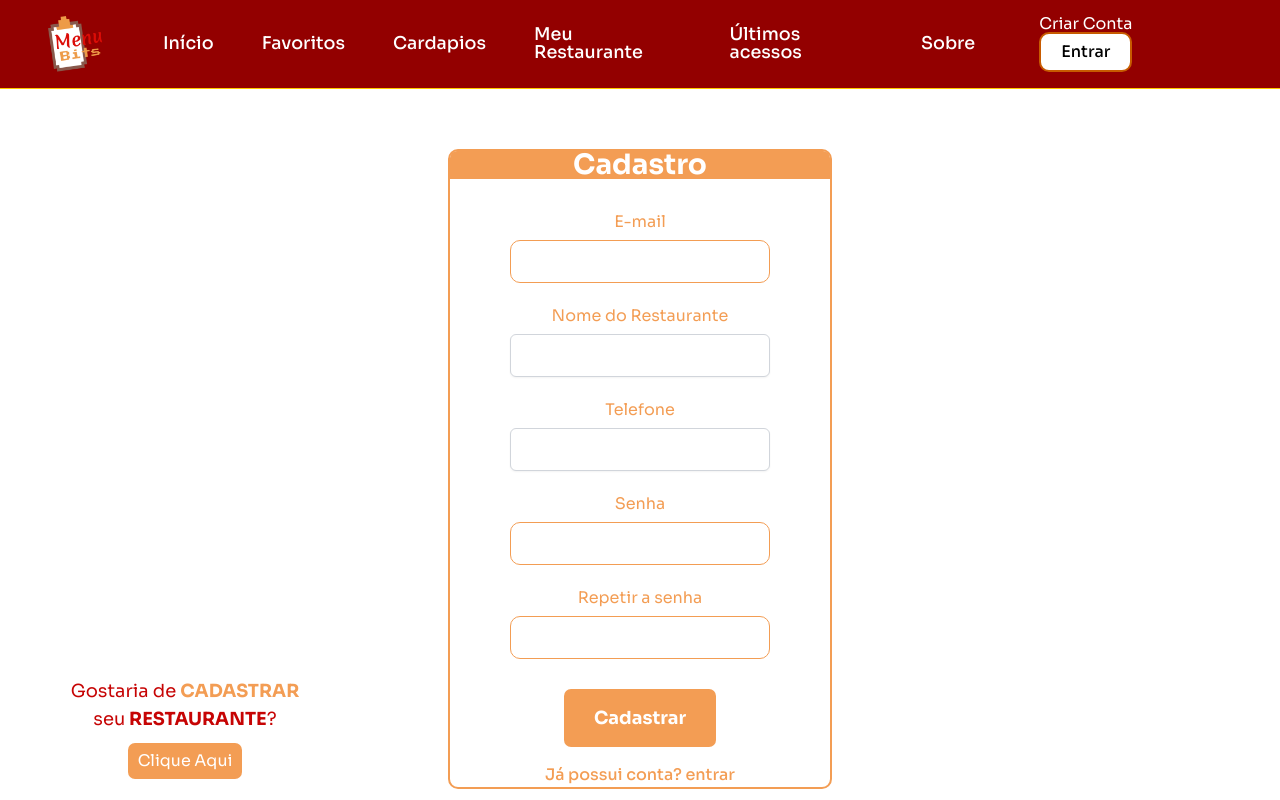
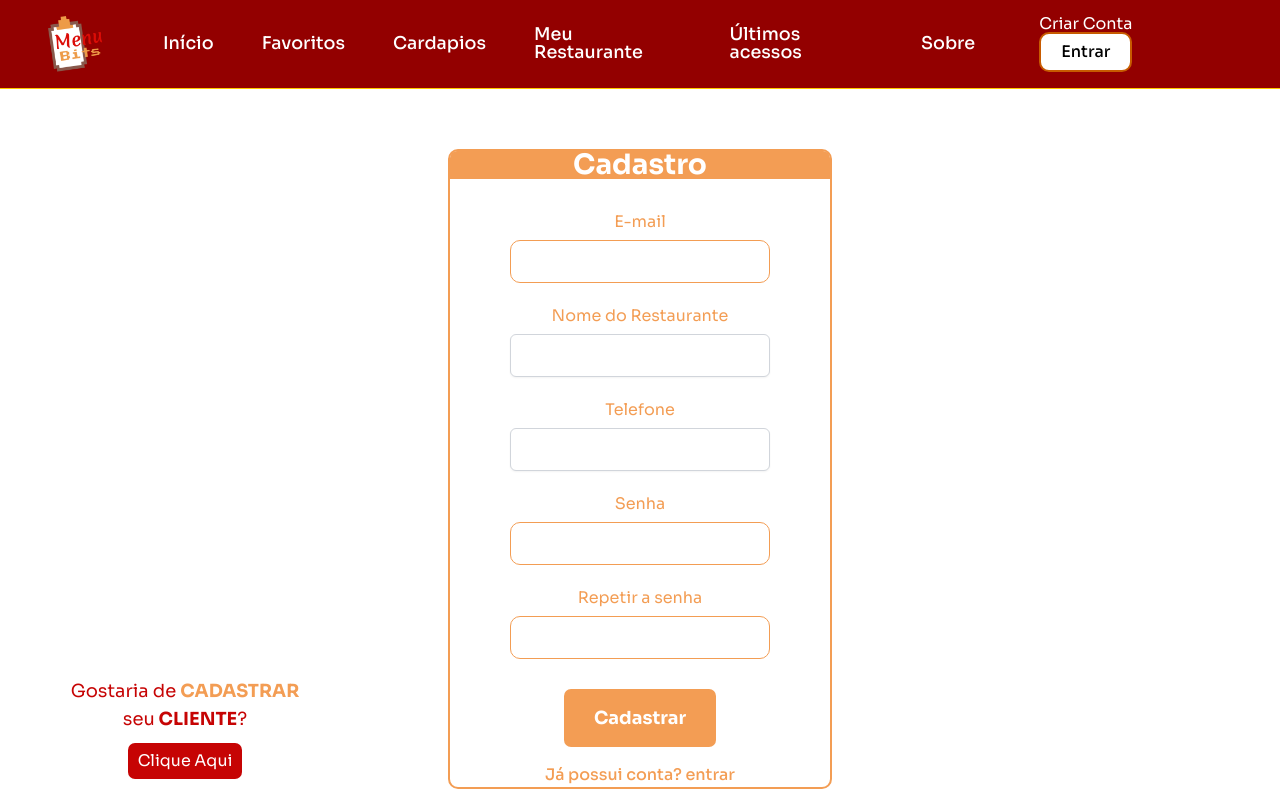
Before and after one commit to ICEI-PUC-Minas-PMV-ADS/pmv-ads-2023-2-e4-proj-infra-t4-MenuBits, a React (Vite) app in the folder src/frontend/: page /register-restaurant in a window 1280 px wide. Built offline with nearby package versions, Linux system fonts and the light colour scheme.

Commit message:
change sign by profile

```diff
--- a/src/frontend/src/components/SignUpFormClient/index.jsx
+++ b/src/frontend/src/components/SignUpFormClient/index.jsx
@@ -58,15 +58,9 @@ const SignUpFormClient = () => {
 
 	return (
 		<Content>
-			{profile === "restaurant" ? (
 				<ClientRegister>
 					<Title>Cadastro</Title>
 				</ClientRegister>
-			) : (
-				<ClientRegister>
-					<Title>Cadastro</Title>
-				</ClientRegister>
-			)}
 			<Form>
 				<Field>
 					<Label>Nome</Label>
--- a/src/frontend/src/main.jsx
+++ b/src/frontend/src/main.jsx
@@ -18,8 +18,8 @@ ReactDOM.createRoot(document.getElementById("root")).render(
           {/* Cliente */}
           <Route path="/" element={<HomePage />} />
           <Route path="/about" element={<About />} />
-          <Route path="/register-client" element={<RegisterPage />} />
-          <Route path="/register-restaurant" element={<RegisterPage  />} />
+          <Route path="/register-client" element={<RegisterPage profile='client' />} />
+          <Route path="/register-restaurant" element={<RegisterPage profile='restaurant' />} />
         {/* Cliente */}
         <Route path="/" element={<HomePage />} />
         <Route path="/about" element={<About />} />
--- a/src/frontend/src/pages/RegisterPage/index.jsx
+++ b/src/frontend/src/pages/RegisterPage/index.jsx
@@ -1,18 +1,25 @@
+import SignUpFormClient from "../../components/SignUpFormClient/index.jsx";
 import SignUpFormRestaurant from "../../components/SignUpFormRestaurant/index.jsx";
+
 import {
-  Button,
-  Container,
-  OtherSignUp,
+  ButtonClient,
+  ButtonRestaurant,
+  ContainerClient,
+  ContainerRestaurant,
   RestaurantText,
   SignText,
   SignUp,
+  SignUpClient,
+  SignUpRestaurant,
   Text,
 } from "./styles";
 
-export default function RegisterPage() {
+export default function RegisterPage({profile}) {
 	return (
-		<Container>
-			<OtherSignUp>
+		<>
+			{ profile  === "client" ? (
+				<ContainerClient>
+					<SignUpRestaurant>
 						<Text>
 							Gostaria de <SignText>CADASTRAR</SignText>
 						</Text>
@@ -20,12 +27,31 @@ export default function RegisterPage() {
 							seu
 							<RestaurantText> RESTAURANTE</RestaurantText>?
 						</Text>
-				<Button>Clique Aqui</Button>
-			</OtherSignUp>
+						<ButtonRestaurant>Clique Aqui</ButtonRestaurant>
+					</SignUpRestaurant>
+					<SignUp>
+						<SignUpFormClient />
+					</SignUp>
+					<SignUpRestaurant />
+				</ContainerClient>
+			) : (
+				<ContainerRestaurant>
+					<SignUpClient>
+						<Text>
+							Gostaria de <SignText>CADASTRAR</SignText>
+						</Text>
+						<Text>
+							seu
+							<RestaurantText> CLIENTE</RestaurantText>?
+						</Text>
+						<ButtonClient>Clique Aqui</ButtonClient>
+					</SignUpClient>
 					<SignUp>
 						<SignUpFormRestaurant />
 					</SignUp>
-			<OtherSignUp/>
-		</Container>
+					<SignUpClient />
+				</ContainerRestaurant>
+			)}
+		</>
 	);
 }
--- a/src/frontend/src/pages/RegisterPage/styles.js
+++ b/src/frontend/src/pages/RegisterPage/styles.js
@@ -1,6 +1,15 @@
 import styled from "styled-components";
 
-export const Container = styled.div`
+export const ContainerRestaurant = styled.div`
+	width: 100%;
+	display: flex;
+	flex-direction: row;
+	gap: 10px;
+	padding-left: 2.5%;
+	padding-right: 2.5%;
+	margin-top: 60px;
+`;
+export const ContainerClient = styled.div`
 	width: 100%;
 	display: flex;
 	flex-direction: row;
@@ -13,8 +22,15 @@ export const SignUp = styled.div`
 	display: flex;
 	justify-content: center;
 `;
-
-export const OtherSignUp = styled.div`
+export const SignUpRestaurant = styled.div`
+	display: flex;
+	flex-direction: column;
+	margin-right: 100px;
+	align-items: center;
+	justify-content: end;
+	flex: 1;
+`;
+export const SignUpClient = styled.div`
 	display: flex;
 	flex-direction: column;
 	margin-right: 100px;
@@ -36,10 +52,17 @@ export const SignText = styled.text`
 export const RestaurantText = styled.text`
 	font-weight: 700;
 `;
-export const Button = styled.button`
+export const ButtonRestaurant = styled.button`
 	background-color: #f39d54;
 	color: white;
 	padding: 10px;
 	border-radius: 7px;
 	margin: 10px 10%;
 `;
+export const ButtonClient = styled.button`
+	background-color: #c60404;
+	color: white;
+	padding: 10px;
+	border-radius: 7px;
+	margin: 10px 10%;
+`;
```
Lines whose indentation alone changed are shown as unchanged.
